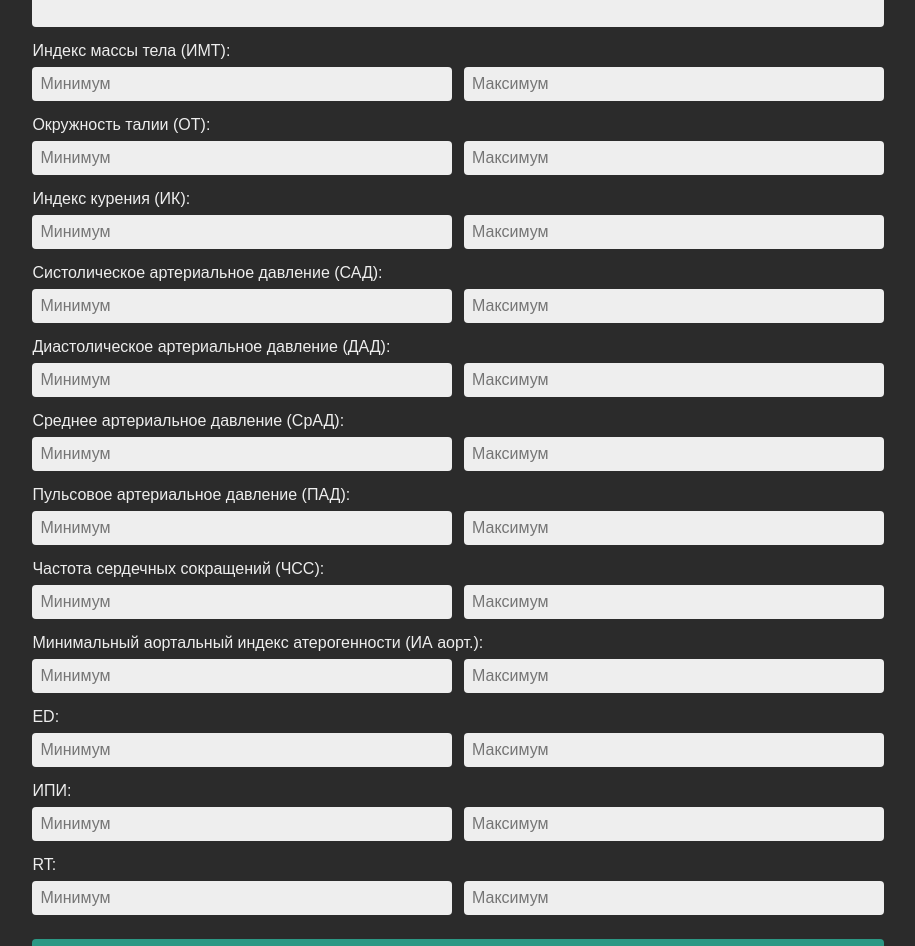
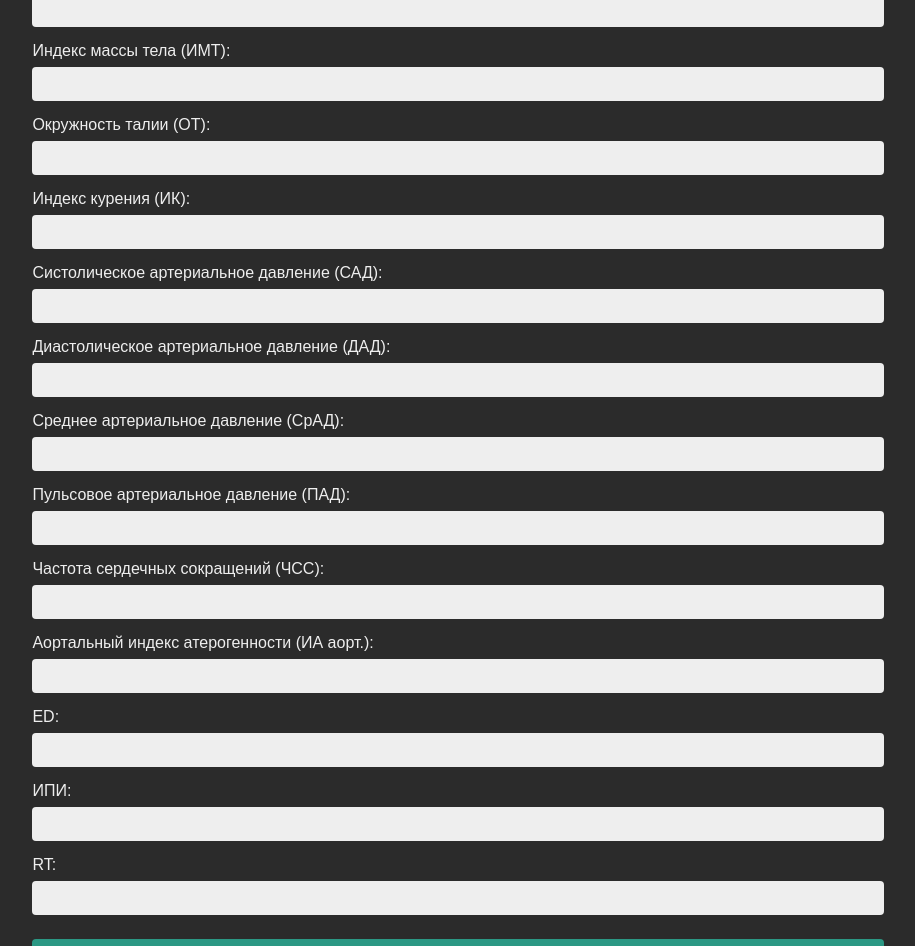
Before and after one commit to yuriybondarev/MedicalPrecedents, a Vue app: page /find in a window 1280 px wide. Shown: the part 783-1729 px from the top of the page, without its empty margins (182-1097 px from the left). Built offline with nearby package versions, Linux system fonts and the light colour scheme.

Commit message:
Обновлена форма поиска, футер приклеен к нижней части страницы

```diff
--- a/src/App.vue
+++ b/src/App.vue
@@ -1,5 +1,6 @@
 <template>
   <div id="app">
+    <div id="container">
       <header>
         <router-link :to="{name: 'Home'}">
           <MedicineLogo/>
@@ -17,8 +18,9 @@
           <router-view/>
         </transition>
       </main>
+    </div>
     <footer>
-      <p>© 2020 БИС 17-01</p>
+      <p>© 2020 БИС 17-01 (ВГУЭС)</p>
     </footer>
     <transition
       mode="out-in"
@@ -95,6 +97,13 @@
     cursor: pointer;
   }
 
+  #app {
+    display: flex;
+    flex-direction: column;
+    justify-content: space-between;
+    min-height: 100vh;
+  }
+
   header, main, footer {
     padding: 32px;
   }
--- a/src/components/BaseForm.vue
+++ b/src/components/BaseForm.vue
@@ -102,14 +102,6 @@
     transition: 500ms background-color;
   }
 
-  .form-model .min-max-wrapper {
-    display: flex;
-  }
-
-  .form-model .min-max-wrapper input:not(:last-child) {
-    margin-right: 12px;
-  }
-
   .form-model label:not(.not-block-label) {
     display: block;
     margin-bottom: 8px;
--- a/src/components/ConsoleMonitor.vue
+++ b/src/components/ConsoleMonitor.vue
@@ -9,8 +9,8 @@
       enter-active-class="animate__animated animate__flipInX animate__fast"
     >
       <ConsoleCommand
-        v-for="(command, index) in commands"
-        :key="index"
+        v-for="command in commands"
+        :key="command"
         :command="command"
       />
     </transition-group>
--- a/src/components/PrecedentFormFind.vue
+++ b/src/components/PrecedentFormFind.vue
@@ -37,71 +37,36 @@
         </div>
       </div>
       <div>
-        <label>Возраст:</label>
-        <div class="min-max-wrapper">
+        <label for="age-input">Возраст:</label>
         <input
-            id="min-age-input"
+          id="age-input"
           min="0"
           max="150"
-            name="min-age"
+          name="age"
           type="number"
-            placeholder="Минимум"
-          />
-          <input
-            id="max-age-input"
-            min="0"
-            max="150"
-            name="max-age"
-            type="number"
-            placeholder="Максимум"
         />
       </div>
-      </div>
       <div>
-        <label>Рост (в метрах):</label>
-        <div class="min-max-wrapper">
+        <label for="height-input">Рост (в метрах):</label>
         <input
-            id="min-height-input"
+          id="height-input"
           min="0"
           max="3"
           step="any"
-            name="min-height"
+          name="height"
           type="number"
-            placeholder="Минимум"
-          />
-          <input
-            id="max-height-input"
-            min="0"
-            max="3"
-            step="any"
-            name="max-height"
-            type="number"
-            placeholder="Максимум"
         />
       </div>
-      </div>
       <div>
-        <label>Вес:</label>
-        <div class="min-max-wrapper">
+        <label for="weight-input">Вес:</label>
         <input
-            id="min-weight-input"
+          id="weight-input"
           min="0"
           max="700"
           step="any"
-            name="min-weight"
+          name="weight"
           type="number"
-            placeholder="Минимум"
         />
-          <input
-            id="max-weight-input"
-            min="0"
-            max="700"
-            step="any"
-            name="max-weight"
-            type="number"
-            placeholder="Максимум"
-          />
-        </div>
       </div>
       <div>
         <label for="type-input">Тип:</label>
@@ -131,256 +96,124 @@
         </select>
       </div>
       <div>
-        <label>Индекс массы тела (ИМТ):</label>
-        <div class="min-max-wrapper">
+        <label for="bmi-input">Индекс массы тела (ИМТ):</label>
         <input
-            id="min-bmi-input"
+          id="bmi-input"
           min="0"
           step="any"
-            name="min-bmi"
+          name="bmi"
           type="number"
-            placeholder="Минимум"
         />
+      </div>
+      <div>
+        <label for="wc-input">Окружность талии (ОТ):</label>
         <input
-            id="max-bmi-input"
+          id="wc-input"
           min="0"
           step="any"
-            name="max-bmi"
+          name="wc"
           type="number"
-            placeholder="Максимум"
         />
       </div>
+      <div>
+        <label for="si-input">Индекс курения (ИК):</label>
+        <input
+          id="si-input"
+          min="0"
+          step="any"
+          name="si"
+          type="number"
+        />
       </div>
       <div>
-        <label>Окружность талии (ОТ):</label>
-        <div class="min-max-wrapper">
+        <label for="sbp-input">Систолическое артериальное давление (САД):</label>
         <input
-            id="min-wc-input"
+          id="sbp-input"
           min="0"
           step="any"
-            name="min-wc"
+          name="sbp"
           type="number"
-            placeholder="Минимум"
         />
+      </div>
+      <div>
+        <label for="dbp-input">Диастолическое артериальное давление (ДАД):</label>
         <input
-            id="max-wc-input"
+          id="dbp-input"
           min="0"
           step="any"
-            name="max-wc"
+          name="dbp"
           type="number"
-            placeholder="Максимум"
         />
       </div>
+      <div>
+        <label for="mbp-input">Среднее артериальное давление (СрАД):</label>
+        <input
+          id="mbp-input"
+          min="0"
+          step="any"
+          name="mbp"
+          type="number"
+        />
       </div>
       <div>
-        <label>Индекс курения (ИК):</label>
-        <div class="min-max-wrapper">
+        <label for="pbp-input">Пульсовое артериальное давление (ПАД):</label>
         <input
-            id="min-si-input"
+          id="pbp-input"
           min="0"
           step="any"
-            name="min-si"
+          name="pbp"
           type="number"
-            placeholder="Минимум"
         />
+      </div>
+      <div>
+        <label for="hr-input">Частота сердечных сокращений (ЧСС):</label>
         <input
-            id="max-si-input"
+          id="hr-input"
           min="0"
           step="any"
-            name="max-si"
+          name="hr"
           type="number"
-            placeholder="Максимум"
         />
       </div>
+      <div>
+        <label for="aai-input">Аортальный индекс атерогенности (ИА аорт.):</label>
+        <input
+          id="aai-input"
+          min="0"
+          step="any"
+          name="aai"
+          type="number"
+        />
       </div>
       <div>
-        <label>Систолическое артериальное давление (САД):</label>
-        <div class="min-max-wrapper">
+        <label for="ed-input">ED:</label>
         <input
-            id="min-sbp-input"
+          id="ed-input"
           min="0"
           step="any"
-            name="min-sbp"
+          name="ed"
           type="number"
-            placeholder="Минимум"
         />
+      </div>
+      <div>
+        <label for="fdi-input">ИПИ:</label>
         <input
-            id="max-sbp-input"
+          id="fdi-input"
           min="0"
           step="any"
-            name="max-sbp"
+          name="fdi"
           type="number"
-            placeholder="Максимум"
         />
       </div>
-      </div>
       <div>
-        <label>Диастолическое артериальное давление (ДАД):</label>
-        <div class="min-max-wrapper">
+        <label for="rt-input">RT:</label>
         <input
-            id="min-dbp-input"
+          id="rt-input"
           min="0"
           step="any"
-            name="min-dbp"
+          name="rt"
           type="number"
-            placeholder="Минимум"
         />
-          <input
-            id="max-dbp-input"
-            min="0"
-            step="any"
-            name="max-dbp"
-            type="number"
-            placeholder="Максимум"
-          />
-        </div>
-      </div>
-      <div>
-        <label>Cреднее артериальное давление (СрАД):</label>
-        <div class="min-max-wrapper">
-          <input
-            id="min-mbp-input"
-            min="0"
-            step="any"
-            name="min-mbp"
-            type="number"
-            placeholder="Минимум"
-          />
-          <input
-            id="max-mbp-input"
-            min="0"
-            step="any"
-            name="max-mbp"
-            type="number"
-            placeholder="Максимум"
-          />
-        </div>
-      </div>
-      <div>
-        <label>Пульсовое артериальное давление (ПАД):</label>
-        <div class="min-max-wrapper">
-          <input
-            id="min-pbp-input"
-            min="0"
-            step="any"
-            name="min-pbp"
-            type="number"
-            placeholder="Минимум"
-          />
-          <input
-            id="max-pbp-input"
-            min="0"
-            step="any"
-            name="max-pbp"
-            type="number"
-            placeholder="Максимум"
-          />
-        </div>
-      </div>
-      <div>
-        <label>Частота сердечных сокращений (ЧСС):</label>
-        <div class="min-max-wrapper">
-          <input
-            id="min-hr-input"
-            min="0"
-            step="any"
-            name="min-hr"
-            type="number"
-            placeholder="Минимум"
-          />
-          <input
-            id="max-hr-input"
-            min="0"
-            step="any"
-            name="max-hr"
-            type="number"
-            placeholder="Максимум"
-          />
-        </div>
-      </div>
-      <div>
-        <label>Минимальный аортальный индекс атерогенности (ИА аорт.):</label>
-        <div class="min-max-wrapper">
-          <input
-            id="min-aai-input"
-            min="0"
-            step="any"
-            name="min-aai"
-            type="number"
-            placeholder="Минимум"
-          />
-          <input
-            id="max-aai-input"
-            min="0"
-            step="any"
-            name="max-aai"
-            type="number"
-            placeholder="Максимум"
-          />
-        </div>
-      </div>
-      <div>
-        <label>ED:</label>
-        <div class="min-max-wrapper">
-          <input
-            id="min-ed-input"
-            min="0"
-            step="any"
-            name="min-ed"
-            type="number"
-            placeholder="Минимум"
-          />
-          <input
-            id="max-ed-input"
-            min="0"
-            step="any"
-            name="max-ed"
-            type="number"
-            placeholder="Максимум"
-          />
-        </div>
-      </div>
-      <div>
-        <label>ИПИ:</label>
-        <div class="min-max-wrapper">
-          <input
-            id="min-fdi-input"
-            min="0"
-            step="any"
-            name="min-fdi"
-            type="number"
-            placeholder="Минимум"
-          />
-          <input
-            id="max-fdi-input"
-            min="0"
-            step="any"
-            name="max-fdi"
-            type="number"
-            placeholder="Максимум"
-          />
-        </div>
-      </div>
-      <div>
-        <label>RT:</label>
-        <div class="min-max-wrapper">
-          <input
-            id="min-rt-input"
-            min="0"
-            step="any"
-            name="min-rt"
-            type="number"
-            placeholder="Минимум"
-          />
-          <input
-            id="max-rt-input"
-            min="0"
-            step="any"
-            name="max-rt"
-            type="number"
-            placeholder="Максимум"
-          />
-        </div>
       </div>
     </div>
     <button>Найти прецеденты</button>
```
Lines whose indentation alone changed are shown as unchanged.
